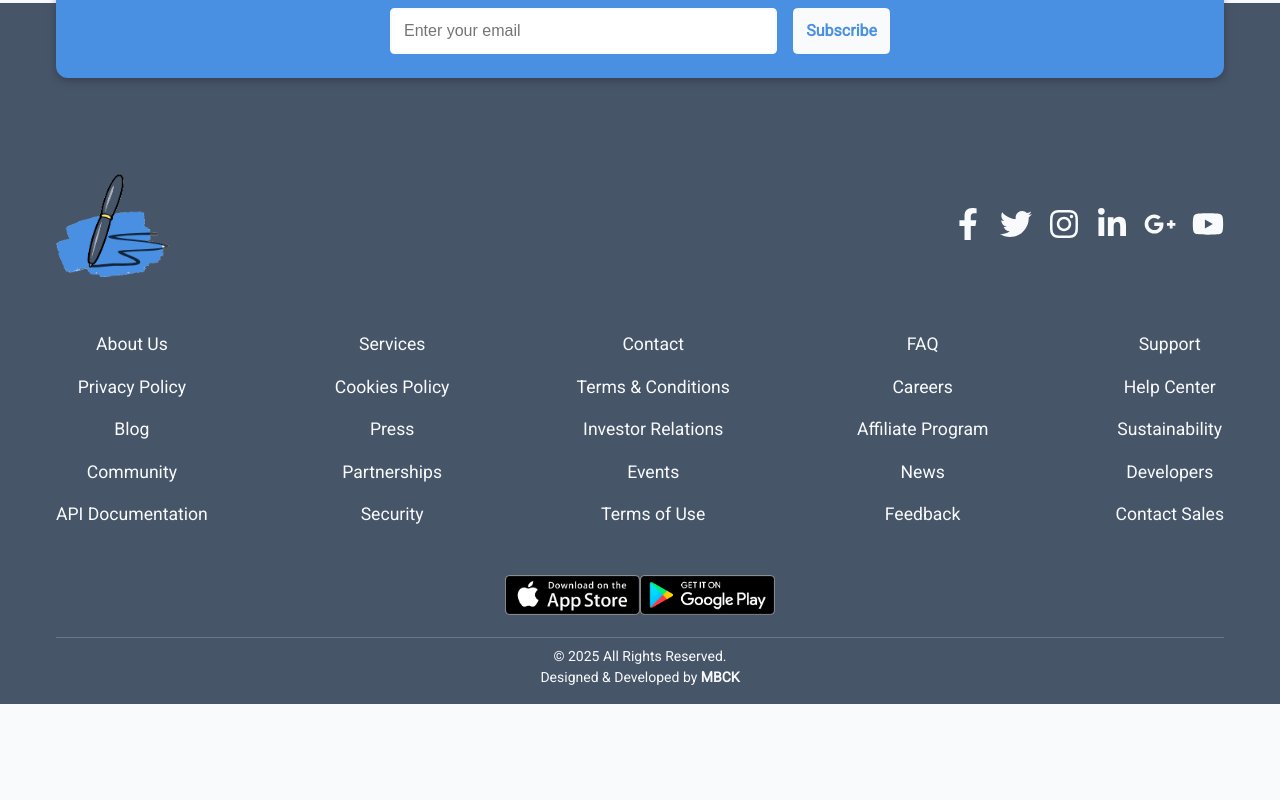
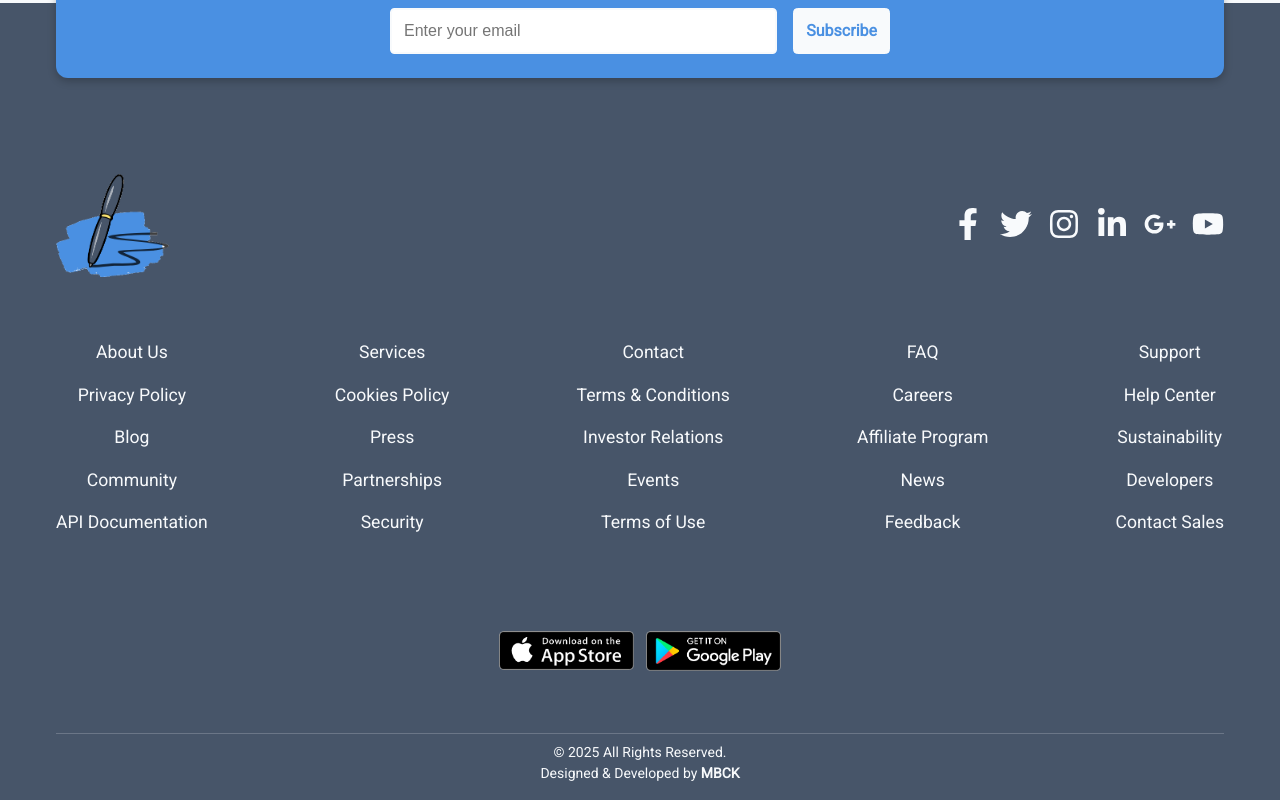
Before and after one commit to mehmetbacik/blog-management, a Next.js app in the folder frontend/: page / in a window 1280 px wide. Shown: the part 369-1169 px from the top of the page. Before the commit the page ends 1073 px from the top, so only its background shows below. Built offline with nearby package versions, Linux system fonts and the light colour scheme; no server answers.

Commit message:
style: Improve footer app links layout
- Adjusted app links positioning for better alignment.
- Refined styling for better readability and consistency.
- Cleaned up unused styles for maintainability.

```diff
--- a/frontend/src/components/layout/Footer/Footer.tsx
+++ b/frontend/src/components/layout/Footer/Footer.tsx
@@ -23,7 +23,7 @@ export const Footer: React.FC = () => {
           <div className="footer__content__menu--container">
             <FooterMenu />
           </div>
-          <div>
+          <div className="footer__content__applinks--container">
             <FooterAppLinks />
           </div>
         </div>
--- a/frontend/src/styles/scss/components/_footer.scss
+++ b/frontend/src/styles/scss/components/_footer.scss
@@ -98,8 +98,8 @@
         }
         &__menu--container {
             width: 100%;
-            margin-top: $spacing-unit * 8;
-            margin-bottom: $spacing-unit * 8;
+            margin-top: $spacing-unit * 10;
+            margin-bottom: $spacing-unit * 10;
             .footer__menu {
                 ul {
                     list-style: none;
@@ -121,6 +121,17 @@
                         }
                     }
                 }
+            }
+        }
+        &__applinks--container {
+            width: 100%;
+            margin-top: $spacing-unit * 10;
+            margin-bottom: $spacing-unit * 10;
+            .footer__app-links {
+                display: flex;
+                align-items: center;
+                justify-content: center;
+                gap: $spacing-unit * 3;
             }
         }
     }
```
